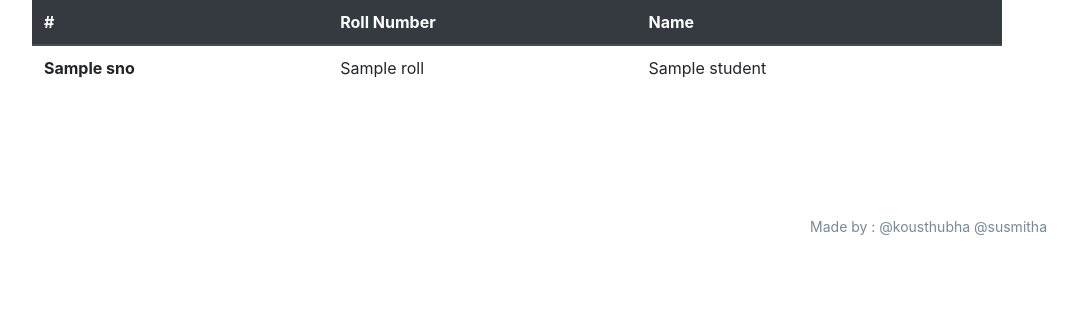
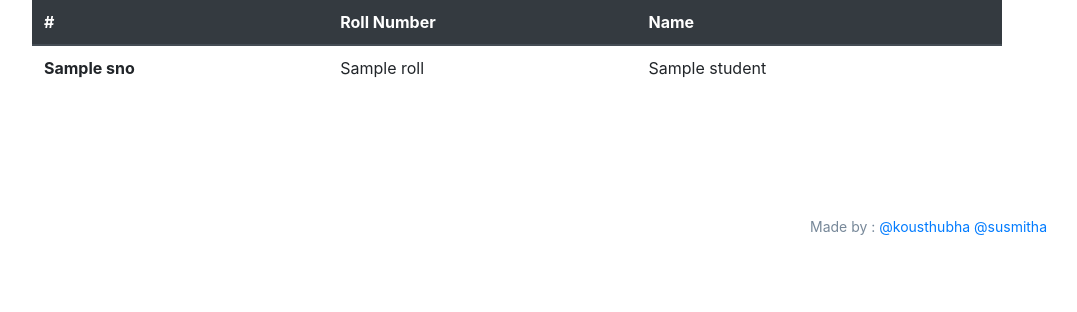
Before and after one commit to KousthubhaKrishna/Attendance-Helper, a Flask app: template app/templates/home.html in a window 1280 px wide. Shown: the part 375-687 px from the top of the page, without its empty margins (148-1225 px from the left). Run offline with Flask 2, Linux system fonts and the light colour scheme; the template is opened without the code that fills it: most values are stand-ins (such as "Sample title", 1, 10 or a date in 2020); some libraries are stand-ins or nearby versions.

Commit message:
Version 1.0 Release

```diff
--- a/app/templates/home.html
+++ b/app/templates/home.html
@@ -325,6 +325,9 @@
 
 <footer class="footer" style="padding:10px;position: relative;bottom: 0; width: 100%;">
     <div class="container" style="text-align-last: right;">
-          <p style="color:lightslategray; font-size: 14px;"> Made by : @kousthubha @susmitha</p>
+          <p style="color:lightslategray; font-size: 14px;"> Made by :
+            <a href = "mailto: chkousthubha@gmail.com"> @kousthubha </a>
+            <a href = "mailto: chkousthubha@gmail.com"> @susmitha </a>
+        </p>
     </div>
   </footer>
```
